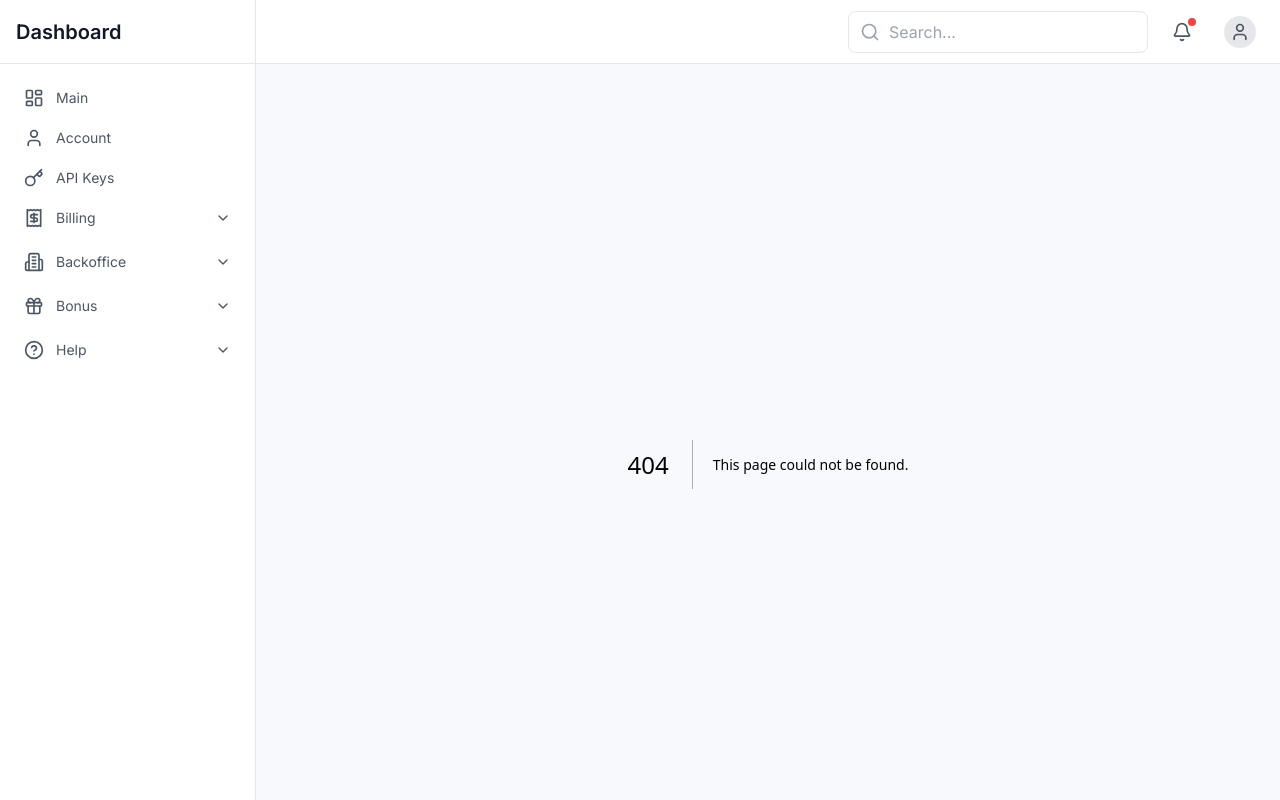
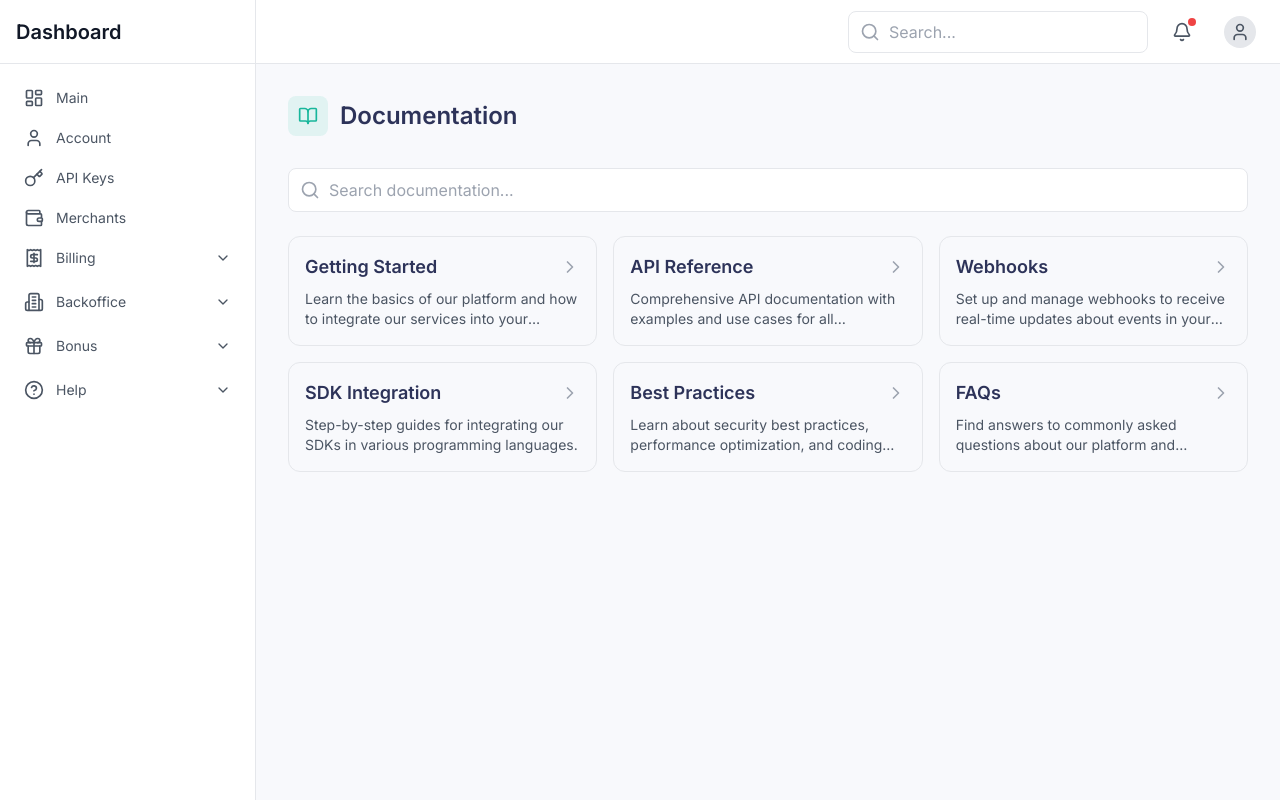
Before and after one commit to potatobyme/slots-api-provider-dashboard, a Next.js app: page /docs in a window 1280 px wide. Before the commit this address had no page. Built offline with nearby package versions, Linux system fonts and the light colour scheme.

Commit message:
New merchants ++ document

```diff
--- /dev/null
+++ b/app/docs/page.tsx
@@ -0,0 +1,78 @@
+"use client"
+
+import { BookOpen, Search, ChevronRight } from "lucide-react"
+
+const DocSection = ({ title, description, href }: { title: string; description: string; href: string }) => {
+  return (
+    <a
+      href={href}
+      className="p-4 rounded-xl border border-gray-200 hover:border-[#18B69B]/30 transition-colors group"
+    >
+      <div className="flex items-center justify-between mb-2">
+        <h3 className="text-lg font-semibold text-[#2D3359] group-hover:text-[#18B69B]">{title}</h3>
+        <ChevronRight className="h-5 w-5 text-gray-400 group-hover:text-[#18B69B]" />
+      </div>
+      <p className="text-sm text-gray-600 line-clamp-2">{description}</p>
+    </a>
+  )
+}
+
+export default function DocsPage() {
+  return (
+    <div className="min-h-screen bg-[#F8F9FC] p-6 md:p-8">
+      <div className="max-w-6xl mx-auto space-y-6">
+        {/* Header */}
+        <div className="flex items-center gap-3 mb-8">
+          <div className="h-10 w-10 rounded-lg bg-[#18B69B]/10 flex items-center justify-center">
+            <BookOpen className="h-5 w-5 text-[#18B69B]" />
+          </div>
+          <h1 className="text-2xl font-semibold text-[#2D3359]">Documentation</h1>
+        </div>
+
+        {/* Search */}
+        <div className="relative mb-8">
+          <Search className="absolute left-3 top-1/2 -translate-y-1/2 h-5 w-5 text-gray-400" />
+          <input
+            type="text"
+            placeholder="Search documentation..."
+            className="w-full h-11 pl-10 pr-4 rounded-lg border border-gray-200 focus:outline-none focus:border-[#18B69B]/30"
+          />
+        </div>
+
+        {/* Documentation Sections */}
+        <div className="grid grid-cols-1 md:grid-cols-2 lg:grid-cols-3 gap-4">
+          <DocSection
+            title="Getting Started"
+            description="Learn the basics of our platform and how to integrate our services into your application."
+            href="/docs/getting-started"
+          />
+          <DocSection
+            title="API Reference"
+            description="Comprehensive API documentation with examples and use cases for all endpoints."
+            href="/docs/api-reference"
+          />
+          <DocSection
+            title="Webhooks"
+            description="Set up and manage webhooks to receive real-time updates about events in your application."
+            href="/docs/webhooks"
+          />
+          <DocSection
+            title="SDK Integration"
+            description="Step-by-step guides for integrating our SDKs in various programming languages."
+            href="/docs/sdk-integration"
+          />
+          <DocSection
+            title="Best Practices"
+            description="Learn about security best practices, performance optimization, and coding standards."
+            href="/docs/best-practices"
+          />
+          <DocSection
+            title="FAQs"
+            description="Find answers to commonly asked questions about our platform and services."
+            href="/docs/faqs"
+          />
+        </div>
+      </div>
+    </div>
+  )
+}
--- a/components/sidebar.tsx
+++ b/components/sidebar.tsx
@@ -16,7 +16,9 @@ import {
   GamepadIcon,
   PhoneCall,
   FileCode,
-  Menu
+  Menu,
+  Wallet,
+  BookOpen
 } from "lucide-react"
 import { useState, useEffect } from "react"
 
@@ -32,7 +34,7 @@ const MenuItem = ({ href, icon, children, isActive }: {
       className={`
         flex items-center gap-3 px-3 py-2 rounded-lg transition-all duration-200
         ${isActive
-          ? 'bg-gray-100 text-gray-900 font-medium'
+          ? 'bg-[#18B69B]/10 text-[#18B69B] font-medium'
           : 'text-gray-600 hover:bg-gray-50 hover:text-gray-900'
         }
       `}
@@ -59,7 +61,7 @@ const SubMenu = ({ title, icon, children, defaultOpen = false, isActive = false
         className={`
           flex items-center justify-between w-full px-3 py-2 rounded-lg transition-all duration-200
           ${isActive || isOpen
-            ? 'bg-gray-100 text-gray-900 font-medium'
+            ? 'bg-[#18B69B]/10 text-[#18B69B] font-medium'
             : 'text-gray-600 hover:bg-gray-50 hover:text-gray-900'
           }
         `}
@@ -142,6 +144,14 @@ const Sidebar = () => {
                 isActive={pathname === '/api-keys'}
               >
                 API Keys
+              </MenuItem>
+
+              <MenuItem
+                href="/merchants"
+                icon={<Wallet className="h-5 w-5" />}
+                isActive={pathname === '/merchants'}
+              >
+                Merchants
               </MenuItem>
 
               <SubMenu
@@ -234,9 +244,9 @@ const Sidebar = () => {
                 isActive={pathname.startsWith('/help')}
               >
                 <MenuItem
-                  href="/help/docs"
-                  icon={<FileCode className="h-5 w-5" />}
-                  isActive={pathname === '/help/docs'}
+                  href="/docs"
+                  icon={<BookOpen className="h-5 w-5" />}
+                  isActive={pathname === '/docs'}
                 >
                   Documentation
                 </MenuItem>
@@ -282,6 +292,14 @@ const Sidebar = () => {
             isActive={pathname === '/api-keys'}
           >
             API Keys
+          </MenuItem>
+
+          <MenuItem
+            href="/merchants"
+            icon={<Wallet className="h-5 w-5" />}
+            isActive={pathname === '/merchants'}
+          >
+            Merchants
           </MenuItem>
 
           <SubMenu
@@ -374,9 +392,9 @@ const Sidebar = () => {
             isActive={pathname.startsWith('/help')}
           >
             <MenuItem
-              href="/help/docs"
-              icon={<FileCode className="h-5 w-5" />}
-              isActive={pathname === '/help/docs'}
+              href="/docs"
+              icon={<BookOpen className="h-5 w-5" />}
+              isActive={pathname === '/docs'}
             >
               Documentation
             </MenuItem>
```
